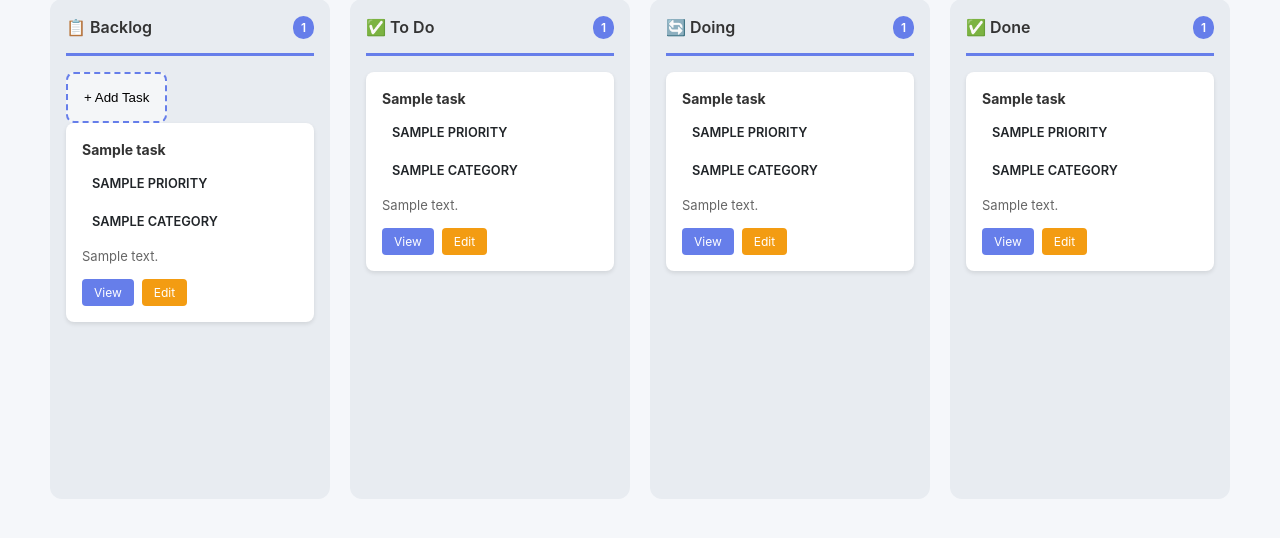
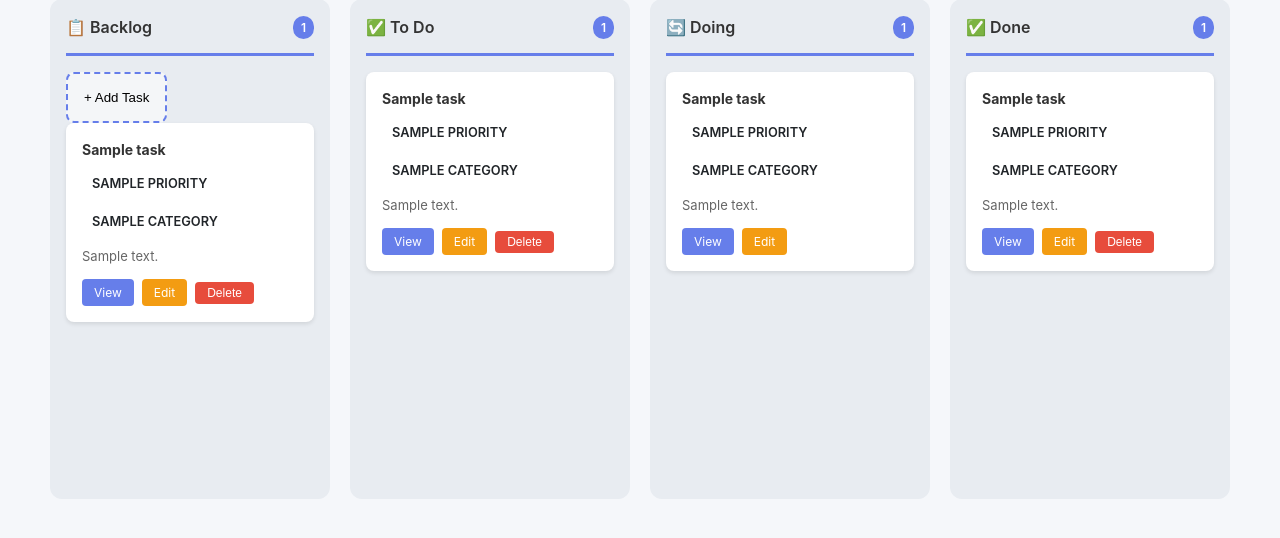
Before and after one commit to Nachtschichter/taskinator, a FastAPI app: template templates/board.html in a window 1280 px wide. Shown: the part 203-741 px from the top of the page. Run offline with FastAPI, Linux system fonts and the light colour scheme; the template is opened without the code that fills it: most values are stand-ins (such as "Sample title", 1, 10 or a date in 2020).

Commit message:
feat(board): Delete Button für Tasks (#26)
- Delete Button zu Backlog, ToDo und Done Spalten hinzugefügt
- KEIN Delete Button in Doing (wie gefordert)
- CSRF Token Schutz in allen Delete Forms
- Confirm-Dialog vor dem Löschen

Fixes #26

```diff
--- a/templates/board.html
+++ b/templates/board.html
@@ -215,6 +215,10 @@
                 <div class="actions">
                     <a href="/tasks/{{ task.id }}" class="btn-small btn-view">View</a>
                     <a href="/tasks/{{ task.id }}/edit" class="btn-small btn-edit">Edit</a>
+                    <form action="/tasks/{{ task.id }}/delete" method="POST" style="display:inline;" onsubmit="return confirm('Task löschen?');">
+                        <input type="hidden" name="csrf_token" value="{{ csrf_token }}">
+                        <button type="submit" class="btn-small btn-delete">Delete</button>
+                    </form>
                 </div>
             </div>
             {% endfor %}
@@ -238,6 +242,10 @@
                 <div class="actions">
                     <a href="/tasks/{{ task.id }}" class="btn-small btn-view">View</a>
                     <a href="/tasks/{{ task.id }}/edit" class="btn-small btn-edit">Edit</a>
+                    <form action="/tasks/{{ task.id }}/delete" method="POST" style="display:inline;" onsubmit="return confirm('Task löschen?');">
+                        <input type="hidden" name="csrf_token" value="{{ csrf_token }}">
+                        <button type="submit" class="btn-small btn-delete">Delete</button>
+                    </form>
                 </div>
             </div>
             {% endfor %}
@@ -284,6 +292,10 @@
                 <div class="actions">
                     <a href="/tasks/{{ task.id }}" class="btn-small btn-view">View</a>
                     <a href="/tasks/{{ task.id }}/edit" class="btn-small btn-edit">Edit</a>
+                    <form action="/tasks/{{ task.id }}/delete" method="POST" style="display:inline;" onsubmit="return confirm('Task löschen?');">
+                        <input type="hidden" name="csrf_token" value="{{ csrf_token }}">
+                        <button type="submit" class="btn-small btn-delete">Delete</button>
+                    </form>
                 </div>
             </div>
             {% endfor %}
@@ -330,7 +342,7 @@
                 </div>
                 <div class="modal-actions">
                     <button type="button" class="btn" onclick="closeModal()">Cancel</button>
-                    <button type="submit" class="btn btn-primary">Create Task</button>
+                    <button type="submit" id="create-task-submit" class="btn btn-primary">Create Task</button>
                 </div>
             </form>
         </div>
```
Also changed, not shown: e2e-tests/tests/02-board.spec.ts (+1 -1 lines).
